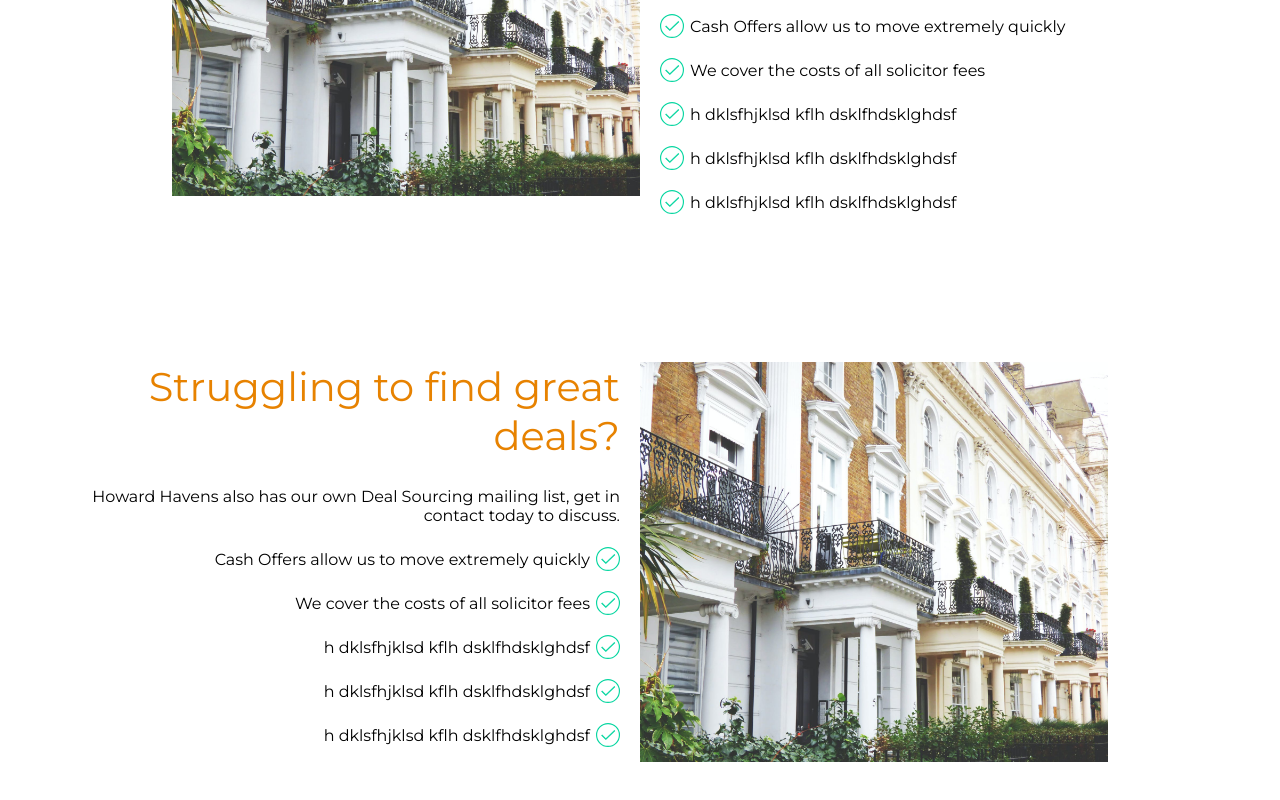
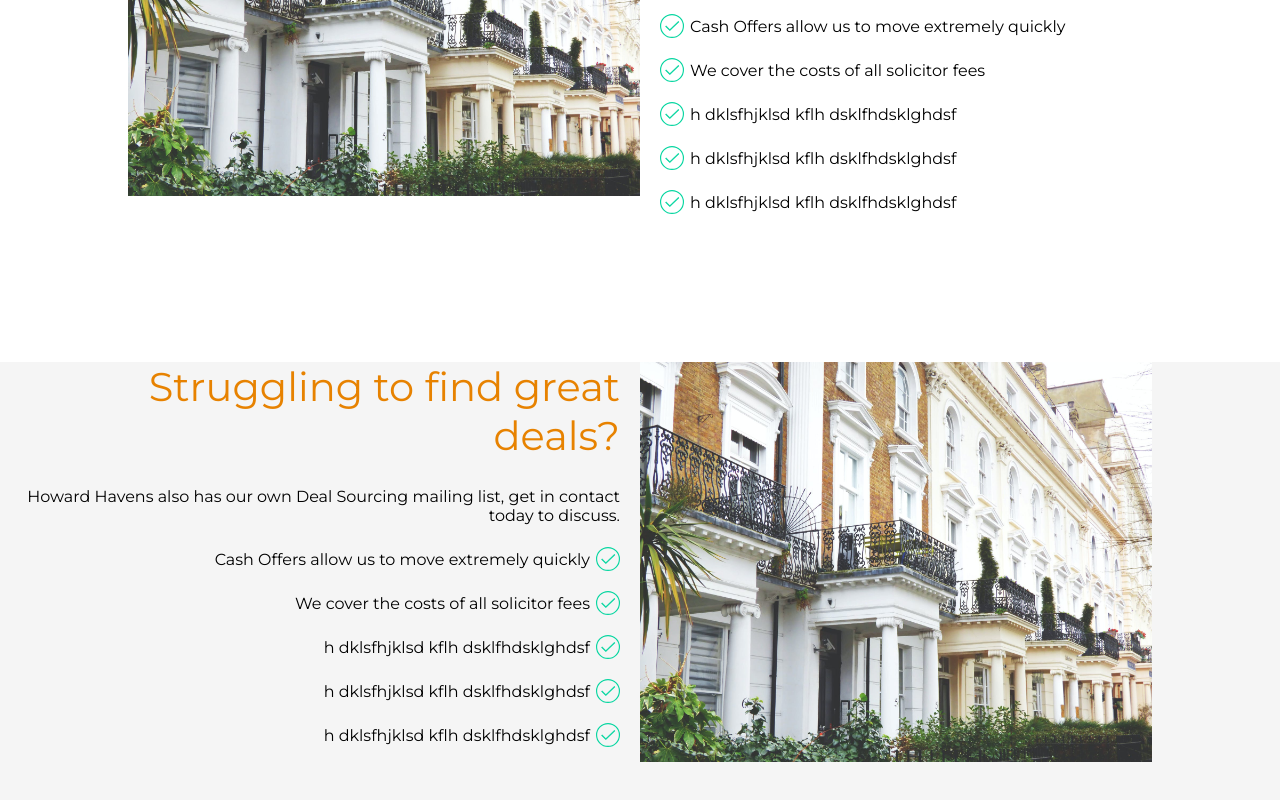
Before and after one commit to RKHTechnologies/HowardHavens, a React (Create React App) app: page / in a window 1280 px wide. Shown: the part 2865-3665 px from the top of the page. Built offline with nearby package versions, Linux system fonts and the light colour scheme.

Commit message:
Continued services

```diff
--- a/src/components/Services.tsx
+++ b/src/components/Services.tsx
@@ -3,6 +3,18 @@ import styled from 'styled-components';
 import { ImagesDesktop } from '../Shared/ImageLib';
 import { colours } from '../Shared/SharedStyles';
 import checkIcon from '../img/Check_Icon.svg';
+
+const Container = styled.div`
+  width: 100%;
+  display: flex;
+  flex-direction: column;
+  justify-content: center;
+`;
+
+const Strip = styled.div`
+  width: 100%;
+  background:  ${(p: ServiceProps) => p.alt ? "#f5f5f5" : null};
+`;
 
 interface ServiceProps {
   alt?: boolean;
@@ -10,7 +22,8 @@ interface ServiceProps {
 
 const Service = styled.div`
   width: 100%;
-  /* background: #e0e0e0; */
+  max-width: 1800px;
+  margin: auto;
   display: grid;
   grid-template-columns: 1fr 1fr;
   grid-template-areas: ${(p: ServiceProps) => p.alt ? "'text image'" : "'image text'"};
@@ -70,7 +83,8 @@ const CheckList = styled.div`
 
 const Services: FC = ()  => {
   return (
-    <>
+    <Container>
+      <Strip>
         <Service>
           <Image />
           <Text>
@@ -87,7 +101,9 @@ const Services: FC = ()  => {
               </CheckList>
           </Text>
         </Service>
+      </Strip>
 
+      <Strip alt>
         <Service alt>
           <Image alt />
           <Text alt>
@@ -97,7 +113,9 @@ const Services: FC = ()  => {
             </Description>
           </Text>
         </Service>
+      </Strip>
 
+      <Strip>
         <Service>
           <Image />
           <Text>
@@ -114,7 +132,9 @@ const Services: FC = ()  => {
               </CheckList>
           </Text>
         </Service>
+      </Strip>
 
+      <Strip alt>
         <Service alt>
           <Image alt />
           <Text alt>
@@ -131,7 +151,8 @@ const Services: FC = ()  => {
               </CheckList>
           </Text>
         </Service>
-    </>
+      </Strip>
+    </Container>
   );
 }
 
--- a/src/pages/Home.tsx
+++ b/src/pages/Home.tsx
@@ -37,10 +37,8 @@ const Home: React.FC = () => {
         </div>
       </Section>
 
-      <Section id="services">
-        <div className="wrapper">
-          <Services />
-        </div>
+      <Section id="services" fullwidth>
+        <Services />
       </Section>
 
       <Section id="contact" fullwidth lastItem>
```
Lines whose indentation alone changed are shown as unchanged.
